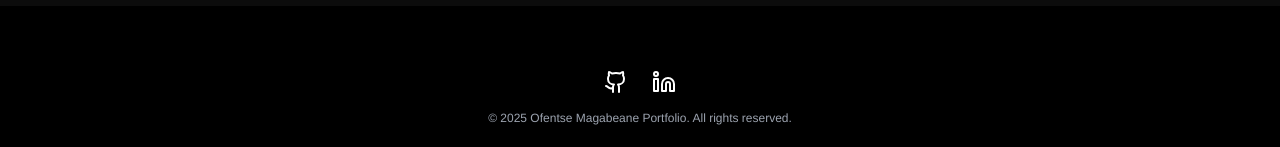
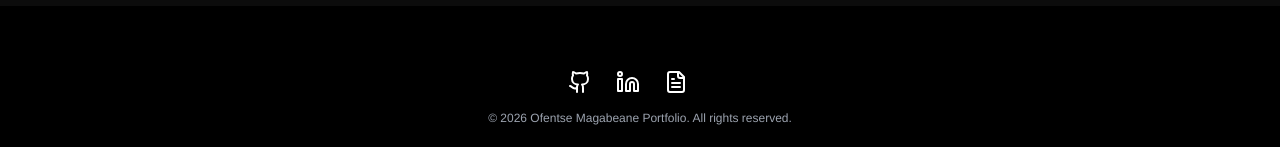
Before and after one commit to codedbyfefe/OMagabeane-Portfolio, a React (Create React App) app: page /projects/UNII-App in a window 1280 px wide. Shown: the part 4279-4426 px from the top of the page. Built offline with nearby package versions, Linux system fonts and the light colour scheme.

Commit message:
updating footer and including CV to footer section

```diff
--- a/src/components/Footer.js
+++ b/src/components/Footer.js
@@ -1,4 +1,4 @@
-import { Github, Linkedin, Instagram } from "lucide-react";
+import { Github, Linkedin, FileText} from "lucide-react";
 
 function Footer() {
   return (
@@ -22,11 +22,20 @@ function Footer() {
           >
             <Linkedin className="w-6 h-6 text-white" />
           </a>
+           <a
+            href="https://drive.google.com/file/d/1eq1yyV0Ae-2aZV48s4-BWZ3K0A2K2T2F/view?usp=drive_link"
+            target="_blank"
+            rel="noopener noreferrer"
+            className="flex items-center gap-1 hover:text-pink-400 transition-colors duration-200"
+          >
+            <FileText className="w-6 h-6 text-white" />
+            <span className="text-sm">CV</span>
+          </a>
         </div>
 
         {/* Copyright */}
         <p className="text-xs text-gray-400">
-          © 2025 Ofentse Magabeane Portfolio. All rights reserved.
+          © 2026 Ofentse Magabeane Portfolio. All rights reserved.
         </p>
       </div>
     </footer>
```
